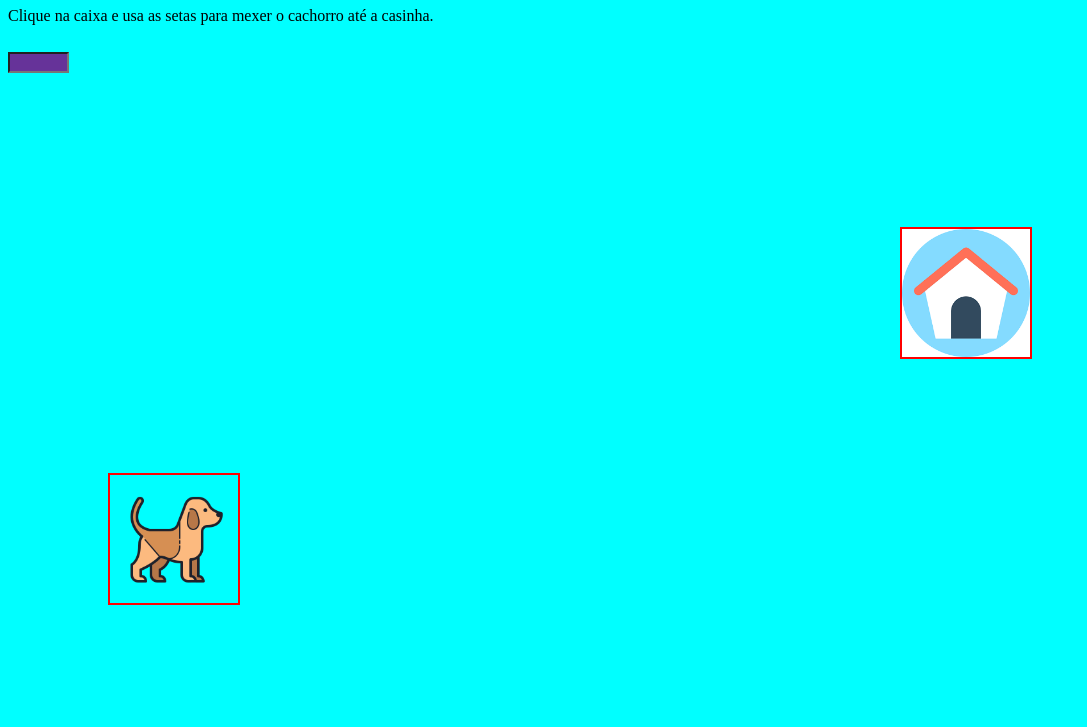
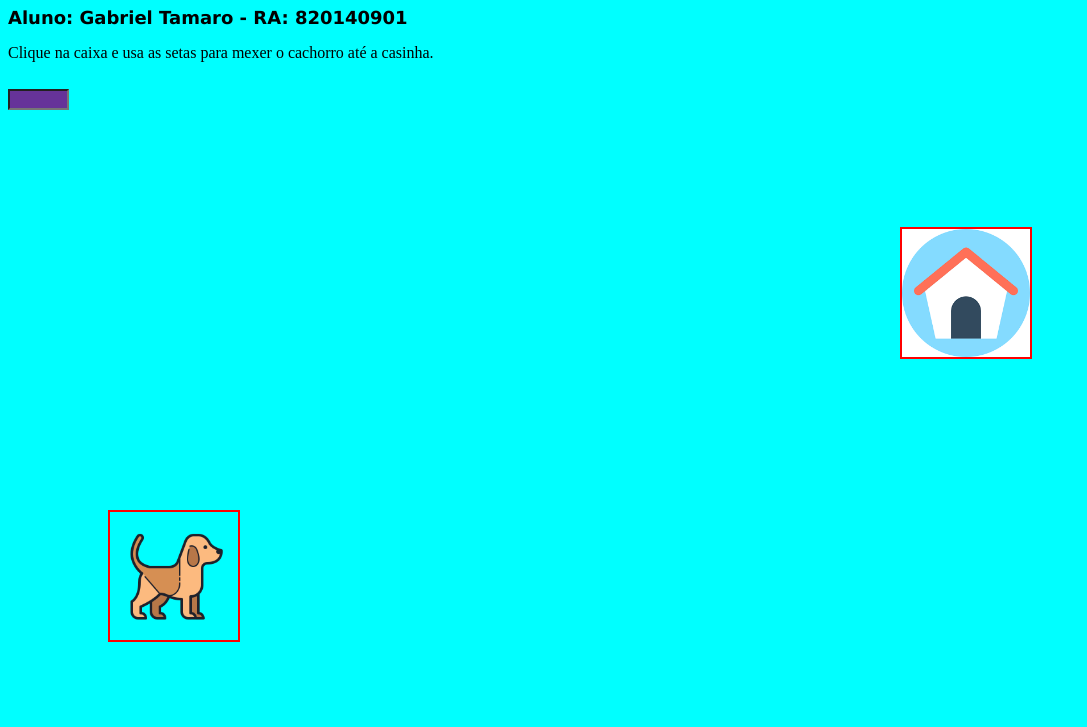
Before and after one commit to GabrielTamaro/luigidog, a plain HTML site: page index.html in a window 1280 px wide. Shown: the part 73-800 px from the top of the page, without its empty margins (0-1087 px from the left). Drawn offline with nearby package versions, Linux system fonts and the light colour scheme.

Commit message:
Adicionando o nome e o RA

```diff
--- a/css/estilo.css
+++ b/css/estilo.css
@@ -1,6 +1,11 @@
 h1{
 	text-align: center;
 	color: brown;
+}
+#nome{
+	font-weight: bold;
+	font-family: 'Lucida Sans';
+	font-size: large;
 }
 #cachorro, #casa{
 	border: 2px solid red;
--- a/index.html
+++ b/index.html
@@ -6,7 +6,7 @@
 </head>
 <body style="background-color: aqua;">
     <h1>LuigiDog</h1>
-
+    <h2 id="nome">Aluno: Gabriel Tamaro - RA: 820140901</h2>
     <p id="orientacao">Clique na caixa e usa as setas para mexer o cachorro até a casinha.</p>
 	<input type="text" id="campo">
 
```
